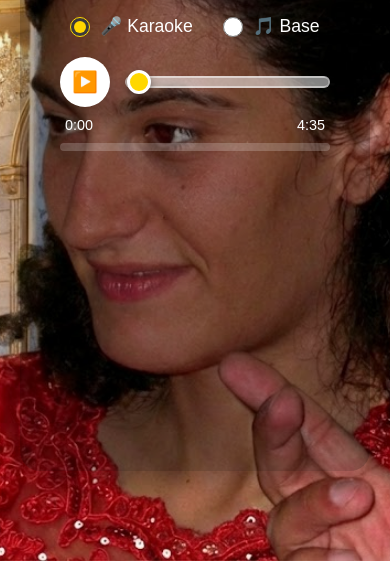
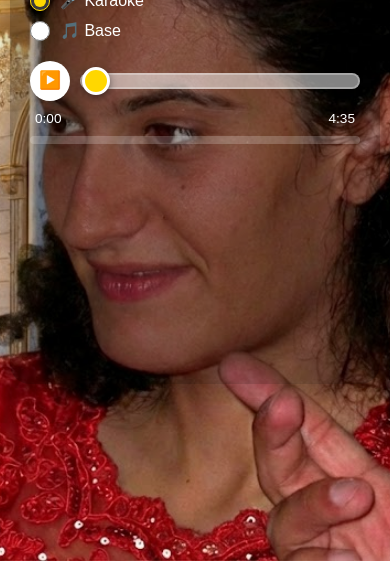
Before and after one commit to nicshub/gabri50, a plain HTML site: page index.html in a window 390 px wide. Shown: the part 283-844 px from the top of the page. Drawn offline with Linux system fonts and the light colour scheme.

Commit message:
responsive design

```diff
--- a/index.html
+++ b/index.html
@@ -241,6 +241,97 @@
             width: 0%;
             transition: width 0.1s linear;
         }
+
+        /* Mobile Styles */
+        @media (max-width: 768px) {
+            body {
+                padding: 10px;
+            }
+
+            .container {
+                padding: 20px;
+            }
+
+            h1 {
+                font-size: 1.8em;
+                margin-bottom: 20px;
+            }
+
+            .audio-selector {
+                gap: 15px;
+                margin-bottom: 15px;
+            }
+
+            .radio-option {
+                font-size: 1em;
+            }
+
+            .lyrics {
+                font-size: 1.5em;
+                margin-top: 20px;
+                min-height: 200px;
+                gap: 20px;
+            }
+
+            .line.active {
+                font-size: 1.2em;
+            }
+
+            .play-pause-btn {
+                width: 45px;
+                height: 45px;
+                font-size: 1.2em;
+            }
+
+            .time-slider {
+                height: 16px;
+            }
+
+            .time-slider::-webkit-slider-thumb {
+                width: 28px;
+                height: 28px;
+                margin-top: -8px;
+            }
+
+            .time-slider::-moz-range-thumb {
+                width: 28px;
+                height: 28px;
+            }
+
+            .time-display {
+                font-size: 0.85em;
+            }
+        }
+
+        @media (max-width: 480px) {
+            h1 {
+                font-size: 1.5em;
+            }
+
+            .lyrics {
+                font-size: 1.3em;
+                gap: 15px;
+            }
+
+            .line.active {
+                font-size: 1.1em;
+            }
+
+            .audio-selector {
+                flex-direction: column;
+                gap: 10px;
+            }
+
+            .slider-container {
+                gap: 10px;
+            }
+
+            .play-pause-btn {
+                width: 40px;
+                height: 40px;
+                font-size: 1.1em;
+            }
+        }
     </style>
 </head>
 <body>
```
